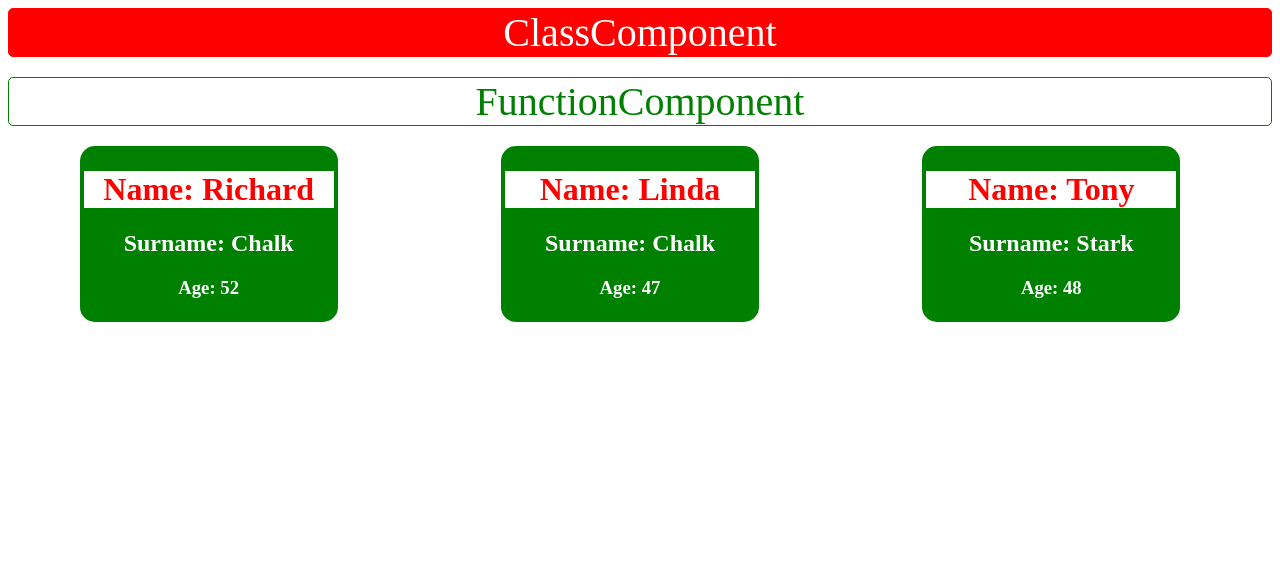
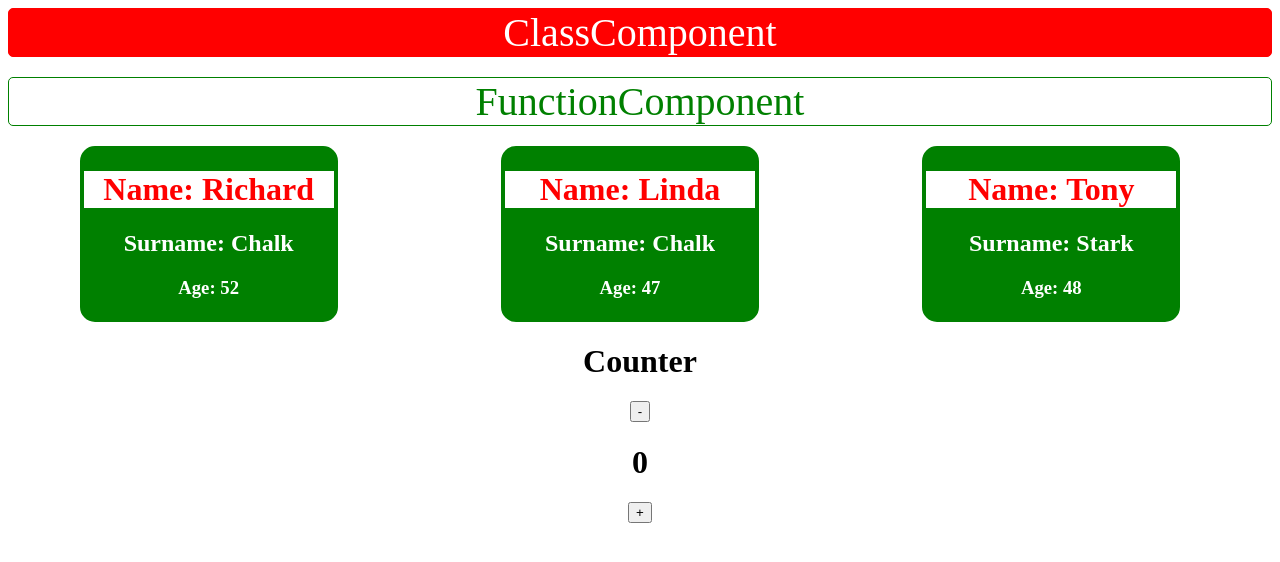
Before and after one commit to RichardChalk/reactIntro_end, a React (Create React App) app: page / in a window 1280 px wide. Shown: the top 562 px of the page. Built offline with nearby package versions, Linux system fonts and the light colour scheme.

Commit message:
Added counter useState

```diff
--- a/src/App.js
+++ b/src/App.js
@@ -1,4 +1,5 @@
 import ClassComponent from "./Components/ClassComponent";
+import { Counter } from "./Components/Counter";
 import { FunctionComponent } from "./Components/FunctionComponent";
 import { Person } from "./Components/Person";
 
@@ -12,6 +13,7 @@ function App() {
         <Person name={"Linda"} surName={"Chalk"} age={"47"} />
         <Person name={"Tony"} surName={"Stark"} age={"48"} />
       </div>
+      <Counter />
     </div>
   );
 }
--- /dev/null
+++ b/src/Components/Counter.js
@@ -0,0 +1,18 @@
+import React from "react";
+import { useState } from "react";
+
+export const Counter = () => {
+  const [counter, setCounter] = useState(0);
+  return (
+    <div className="counter">
+      <h1>Counter</h1>
+      <button onClick={() => setCounter((prevCount) => prevCount - 1)}>
+        -
+      </button>
+      <h1>{counter}</h1>
+      <button onClick={() => setCounter((prevCount) => prevCount + 1)}>
+        +
+      </button>
+    </div>
+  );
+};
--- a/src/index.css
+++ b/src/index.css
@@ -36,3 +36,7 @@
   background-color: white;
   color: red;
 }
+
+.counter {
+  text-align: center;
+}
```
